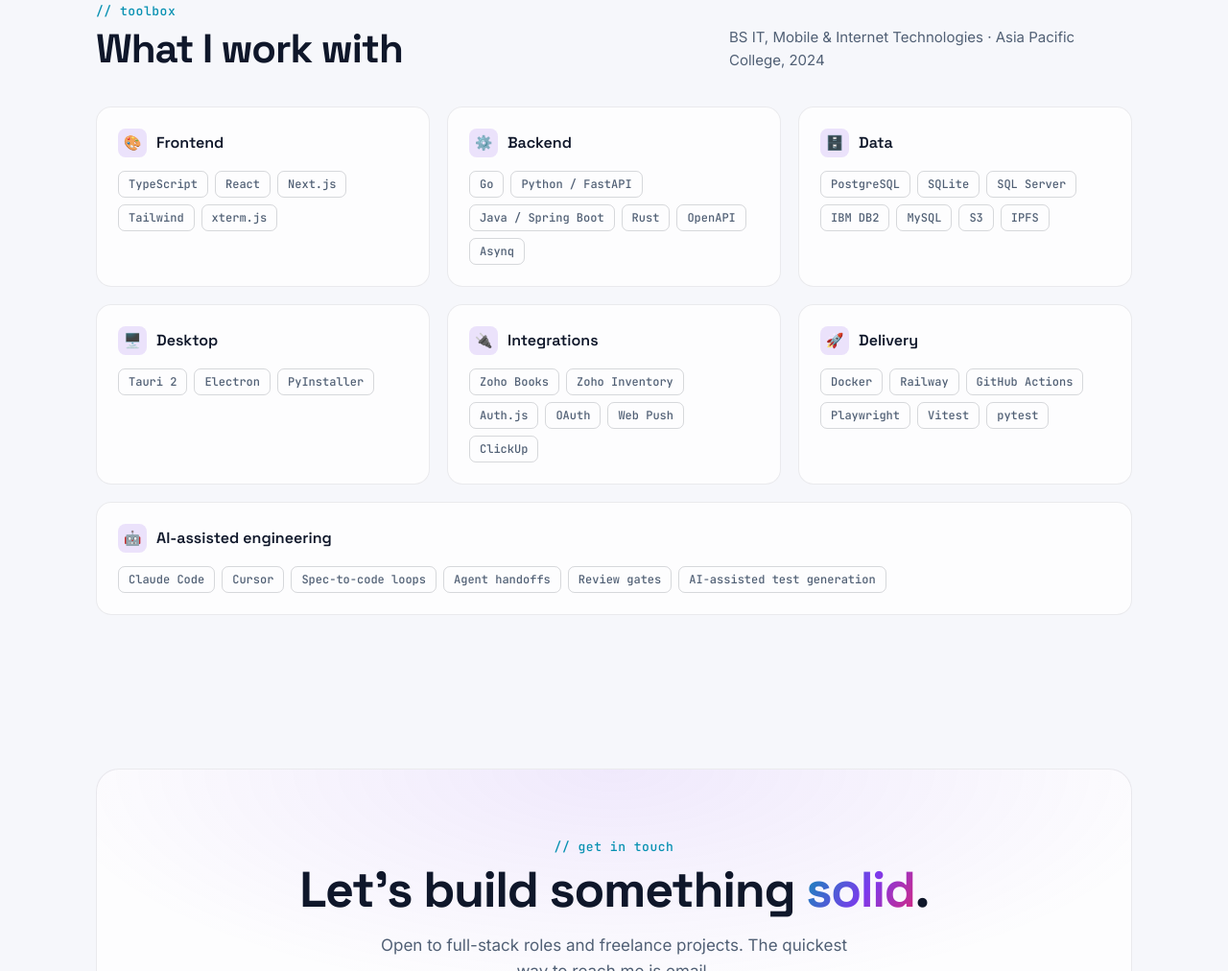
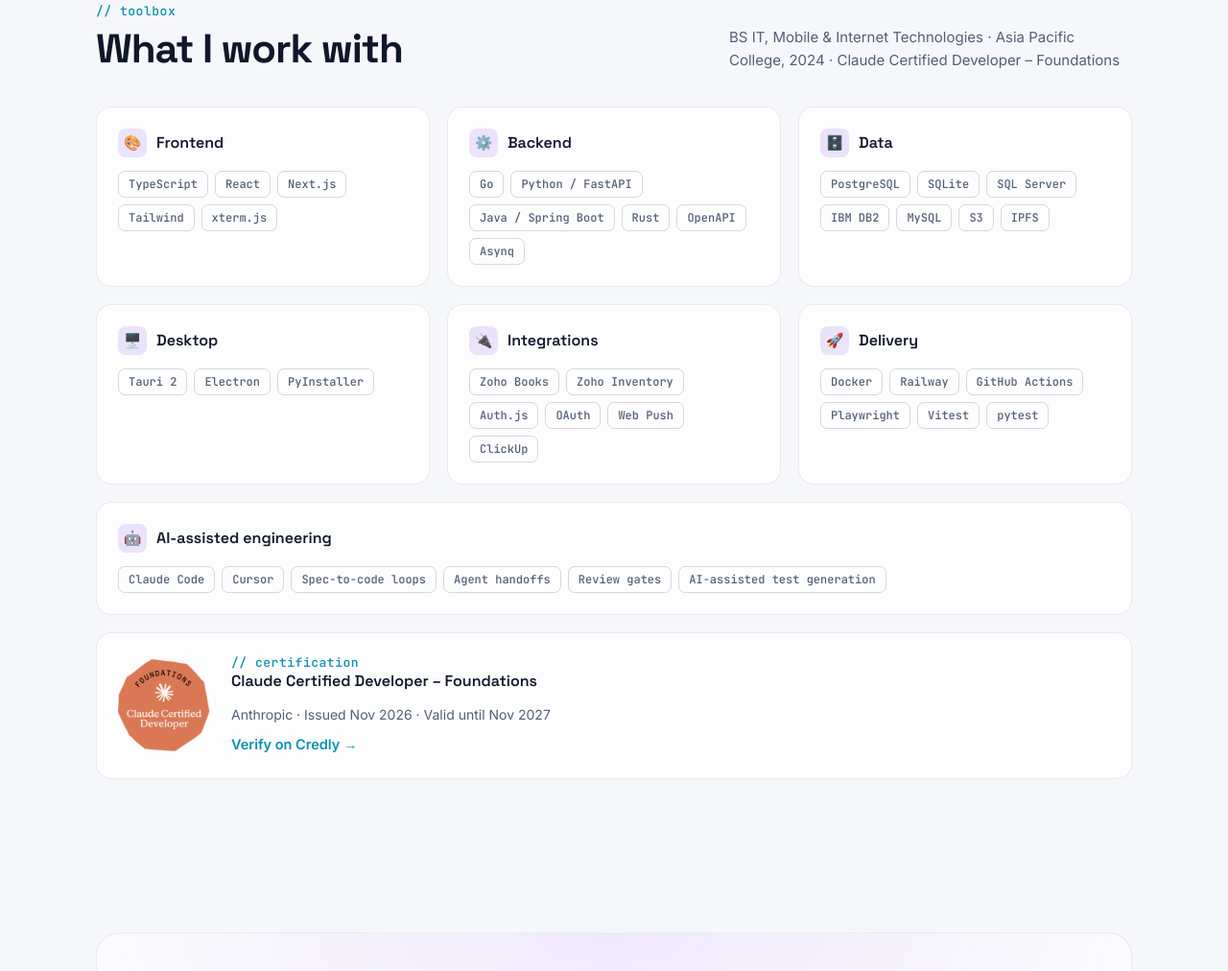
Before and after one commit to jtfrancisco0121/jtfrancisco0121.github.io, a plain HTML site: page index.html in a window 1280 px wide. Shown: the part 3742-4754 px from the top of the page at 96% size. Drawn offline with Linux system fonts and the light colour scheme.

Commit message:
Add Claude Certified Developer – Foundations certification
Earned the Anthropic Claude Certified Developer – Foundations badge
(issued Nov 2026, valid until Nov 2027), so the site, README and CV now
list it with a Credly verification link. On the CV it sits in a combined
Education & Certifications section to keep the PDF on one page.

Co-Authored-By: Claude Opus 5.5 <noreply@anthropic.com>
Claude-Session: https://claude.ai/code/session_01DKJKfoUNGF6WqG6rHksAmM

```diff
--- a/index.html
+++ b/index.html
@@ -133,6 +133,11 @@ h2{font:700 clamp(30px,4vw,42px)/1.1 "Space Grotesk",sans-serif;letter-spacing:-
 .card.wide{grid-column:1/-1}
 .wide-body{display:grid;grid-template-columns:1fr 1fr;gap:32px;align-items:start}
 .badge.dev{color:var(--amber);border-color:color-mix(in srgb,var(--amber) 40%,transparent)}
+.cert{display:flex;align-items:center;gap:22px;margin-top:18px}
+.cert img{width:96px;height:96px;flex:none}
+.cert h4{margin:4px 0 2px;font:600 18px "Space Grotesk",sans-serif}
+.cert p{margin:0;color:var(--muted);font-size:14px}
+.cert .link-arrow{margin-top:8px}
 
 .flow{display:flex;align-items:center;flex-wrap:wrap;gap:6px;padding:14px;margin:0 0 22px;border-radius:12px;background:color-mix(in srgb,var(--bg) 60%,transparent);border:1px dashed var(--border-strong);font:500 12px "JetBrains Mono",monospace}
 .flow .n{padding:6px 10px;border-radius:7px;background:var(--surface-solid);border:1px solid var(--border-strong);color:var(--text)}
@@ -188,6 +193,7 @@ html:not(.js) .term-body .l{opacity:1}
   .nav-links{gap:14px}
   .skills{grid-template-columns:1fr}
   .card{padding:22px}
+  .cert{flex-direction:column;align-items:flex-start}
   .stat b{font-size:28px}
   section{padding:56px 0}
   .term-body{font-size:11.5px;padding:14px}
@@ -389,7 +395,7 @@ html:not(.js) .term-body .l{opacity:1}
   <section id="skills">
     <div class="sec-head reveal">
       <div><div class="kicker">// toolbox</div><h2>What I work with</h2></div>
-      <p>BS IT, Mobile &amp; Internet Technologies · Asia Pacific College, 2024</p>
+      <p>BS IT, Mobile &amp; Internet Technologies · Asia Pacific College, 2024 · Claude Certified Developer – Foundations</p>
     </div>
     <div class="skills">
       <div class="skill reveal"><h4><i>🎨</i>Frontend</h4><div class="chips"><span class="chip">TypeScript</span><span class="chip">React</span><span class="chip">Next.js</span><span class="chip">Tailwind</span><span class="chip">xterm.js</span></div></div>
@@ -400,6 +406,15 @@ html:not(.js) .term-body .l{opacity:1}
       <div class="skill reveal"><h4><i>🚀</i>Delivery</h4><div class="chips"><span class="chip">Docker</span><span class="chip">Railway</span><span class="chip">GitHub Actions</span><span class="chip">Playwright</span><span class="chip">Vitest</span><span class="chip">pytest</span></div></div>
     </div>
     <div class="skill reveal" style="margin-top:18px"><h4><i>🤖</i>AI-assisted engineering</h4><div class="chips"><span class="chip">Claude Code</span><span class="chip">Cursor</span><span class="chip">Spec-to-code loops</span><span class="chip">Agent handoffs</span><span class="chip">Review gates</span><span class="chip">AI-assisted test generation</span></div></div>
+    <div class="skill cert reveal">
+      <img src="assets/claude-certified-developer-foundations.png" alt="Claude Certified Developer – Foundations badge" width="96" height="96" loading="lazy">
+      <div>
+        <div class="kicker">// certification</div>
+        <h4>Claude Certified Developer – Foundations</h4>
+        <p>Anthropic · Issued Nov 2026 · Valid until Nov 2027</p>
+        <a class="link-arrow" href="https://www.credly.com/badges/7d83b3b6-f089-4878-b3e2-d27658593a68" data-goatcounter-click="cert-claude-credly">Verify on Credly →</a>
+      </div>
+    </div>
   </section>
 
   <section>
```
Also changed, not shown: assets/claude-certified-developer-foundations.png (added), 2 other files.
